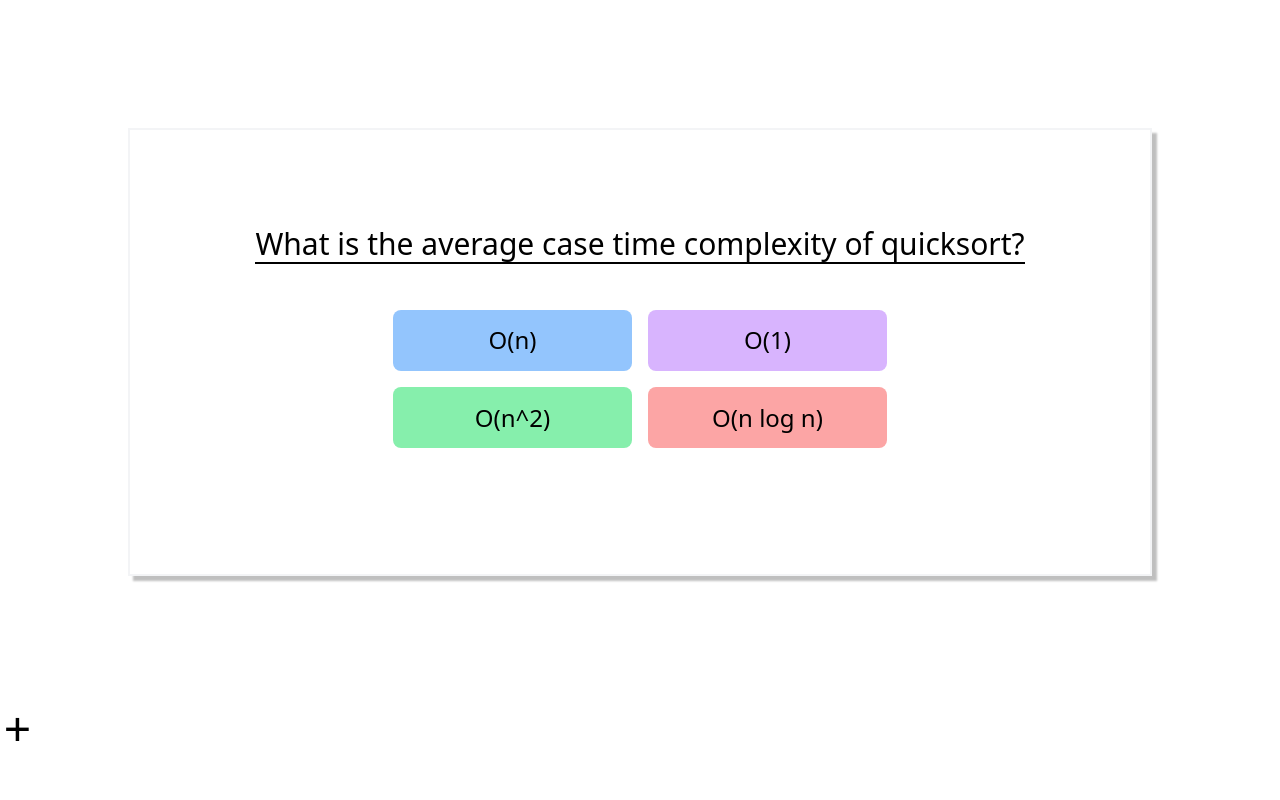
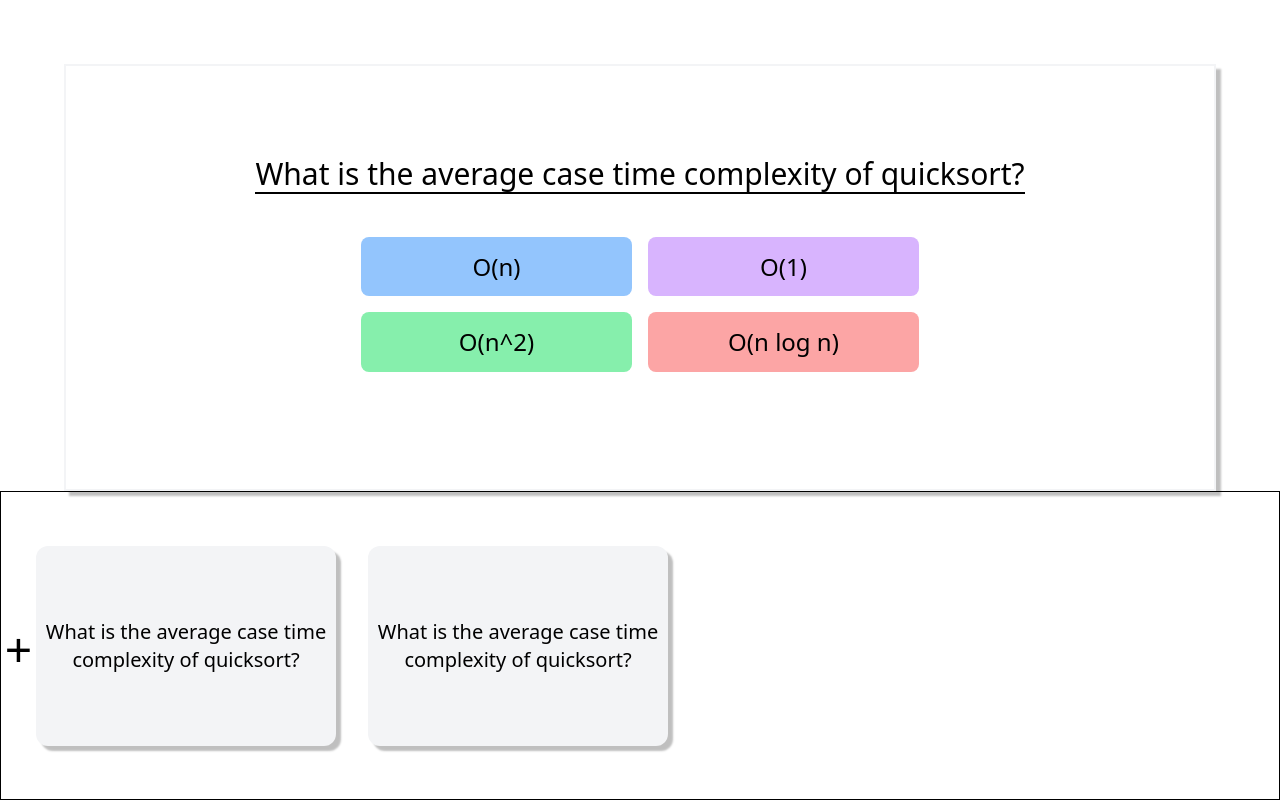
Before and after one commit to aidanhopper/hoot, a Next.js app: page /deck/create in a window 1280 px wide. Built offline with nearby package versions, Linux system fonts and the light colour scheme.

Commit message:
going to try something else

```diff
--- a/app/deck/create/page.tsx
+++ b/app/deck/create/page.tsx
@@ -1,5 +1,6 @@
 import Deck from '../../deck.json';
 import { Question } from '../../types';
+
 
 type QuestionSlideProps = {
   q: Question;
@@ -13,11 +14,13 @@ type TextboxProps = {
 
 const CreateDeck = () => {
 
-  const qlist: Question[] = Deck.deck;
+  const cards: Question[] = [];
+  cards.push(Deck.deck[0]);
 
   const Textbox = (props: TextboxProps) => {
     const classes = `flex-auto m-2 rounded-lg content-center
-                     text-ellipsis overflow-hidden ${props.className}`;
+                     text-ellipsis outline-none overflow-hidden
+                     ${props.className}`;
     return (
       <div className={classes} id={props.id}
         role="textbox" contentEditable="true" suppressContentEditableWarning={true}>
@@ -26,11 +29,21 @@ const CreateDeck = () => {
     );
   }
 
-  const AddButton = () => {
+  const AddButton = ({ className }: { className?: string }) => {
     return (
-      <button className="text-5xl border-black w-[35px] text-center
-        hover:scale-[110%] duration-200 hover:text-blue-600">
+      <button className={`text-5xl border-black w-[35px] text-center
+        hover:scale-[110%] duration-200 hover:text-blue-600 ${className}`}>
         +
+      </button>
+    );
+  }
+
+  const Card = ({ q }: { q: Question }) => {
+    return (
+      <button className="bg-gray-100 rounded-xl w-[300px] h-[200px]
+        shadow-[5px_5px_2px_rgb(0,0,0,0.25)] p-1  text-center content-center
+        hover:scale-[101%] duration-100 text-xl mr-8">
+        {q.question}
       </button>
     );
   }
@@ -40,7 +53,8 @@ const CreateDeck = () => {
       <div className="flex h-full flex-col">
         <div className="flex-auto" />
         <div className="flex-auto content-center m-auto ">
-          <Textbox id="textbox1" className="text-3xl min-w-[100px] border-b-2 rounded-none border-black">
+          <Textbox id="textbox1" className="text-3xl min-w-[100px] border-b-2
+            rounded-none border-black">
             {q.question as unknown as JSX.Element}
           </Textbox>
         </div>
@@ -71,15 +85,19 @@ const CreateDeck = () => {
   return (
     <div className="bg-white h-screen content-center font-sans overflow-hidden">
       <div className="flex flex-col">
-        <div className="flex-none">
-        </div>
-        <div className="flex-auto flex flex-col h-screen container m-auto">
-          <div className="flex-auto bg-white h-[50%] shadow-[5px_5px_2px_rgb(0,0,0,0.25)]
-            m-32 border-gray-100 border-2">
-            <QuestionSlide q={qlist[0]} />
+        <div className="flex flex-auto flex-col">
+          <div className="flex-none">
           </div>
-          <div className="flex-auto ">
-            <AddButton />
+          <div className="flex-auto flex flex-col h-screen container m-auto">
+            <div className="flex-auto bg-white h-[40%] shadow-[5px_5px_2px_rgb(0,0,0,0.25)]
+              mt-16 ml-16 mr-16 border-gray-100 border-2">
+              {cards.length > 0 && <QuestionSlide q={cards[0]} />}
+            </div>
+            <div className="content-center flex-auto items-center border border-black">
+              <AddButton className="-auto w-[100px] flex-none" />
+              <Card q={cards[0]}/>
+              <Card q={cards[0]}/>
+            </div>
           </div>
         </div>
       </div>
--- a/app/host/create/page.tsx
+++ b/app/host/create/page.tsx
@@ -17,7 +17,7 @@ const Create = () => {
 
   /* sets the states and subscribes to the player join channel */
 
- return (
+  return (
     <div className="bg-white h-screen font-sans overflow-hidden">
       <div className="text-center m-auto h-screen content-center">
         <button className="bg-red-500 text-3xl rounded-xl p-5 m-10
```
Also changed, not shown: app/components/answerbutton.tsx (line endings or trailing spaces).
